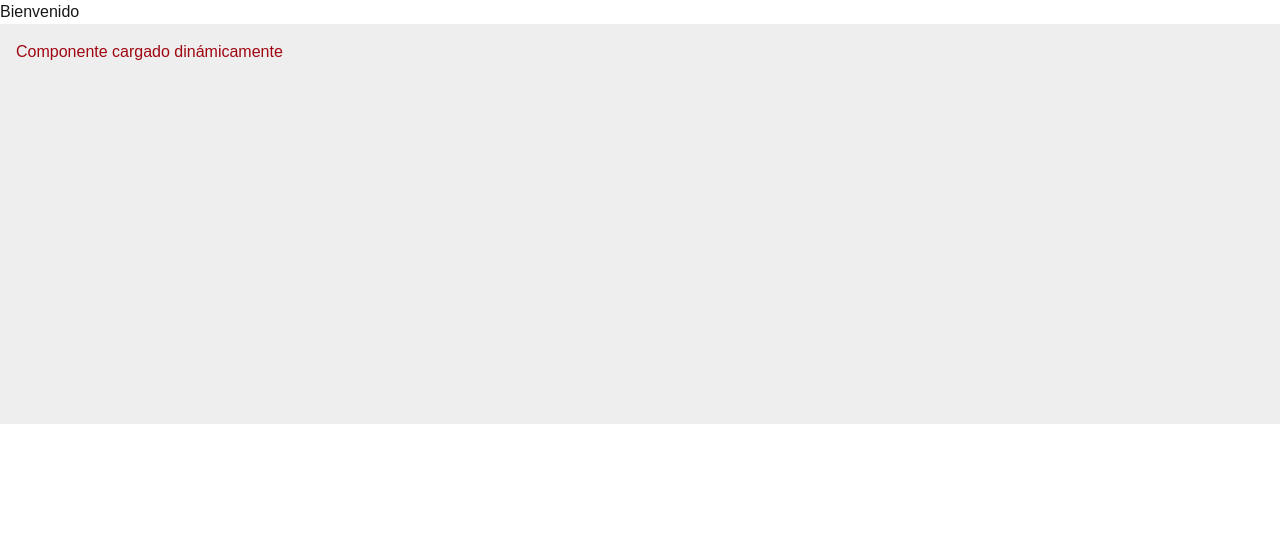
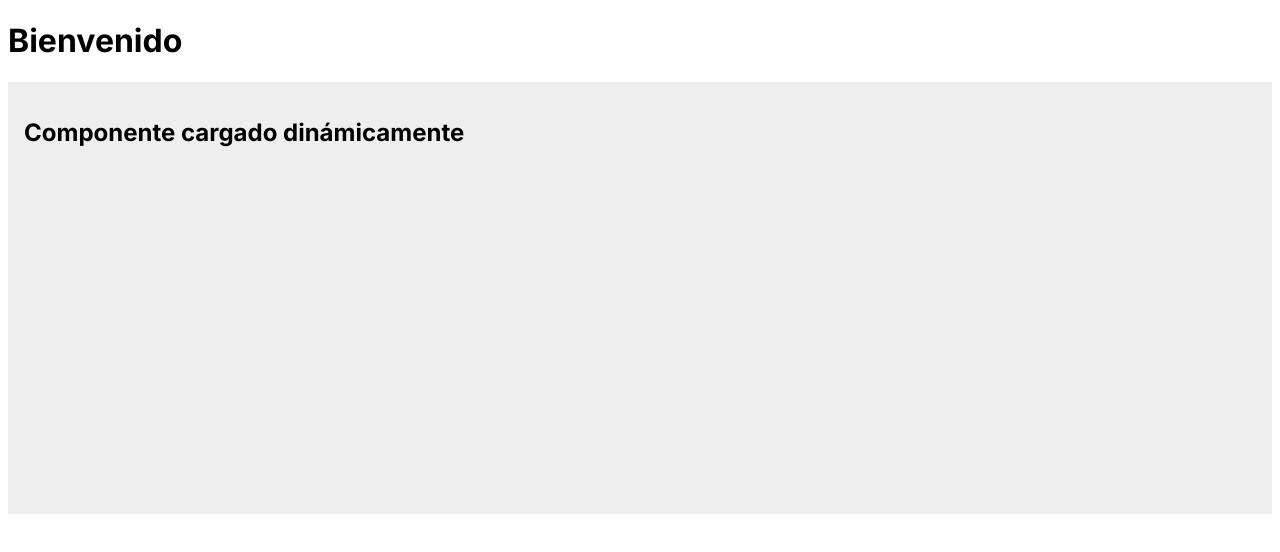
Before and after one commit to Nieve2205/proyectoSEO, a Next.js app: page / in a window 1280 px wide. Shown: the top 552 px of the page. Built offline with nearby package versions, Linux system fonts and the light colour scheme.

Commit message:
optimizar fuentes

```diff
--- a/src/pages/_app.js
+++ b/src/pages/_app.js
@@ -1,5 +1,13 @@
-import "@/styles/globals.css";
+import { Inter } from "next/font/google";
 
-export default function App({ Component, pageProps }) {
-  return <Component {...pageProps} />;
+const inter = Inter({ subsets: ["latin"] });
+
+function MyApp({ Component, pageProps }) {
+  return (
+    <main className={inter.className}>
+      <Component {...pageProps} />
+    </main>
+  );
 }
+
+export default MyApp;
```
